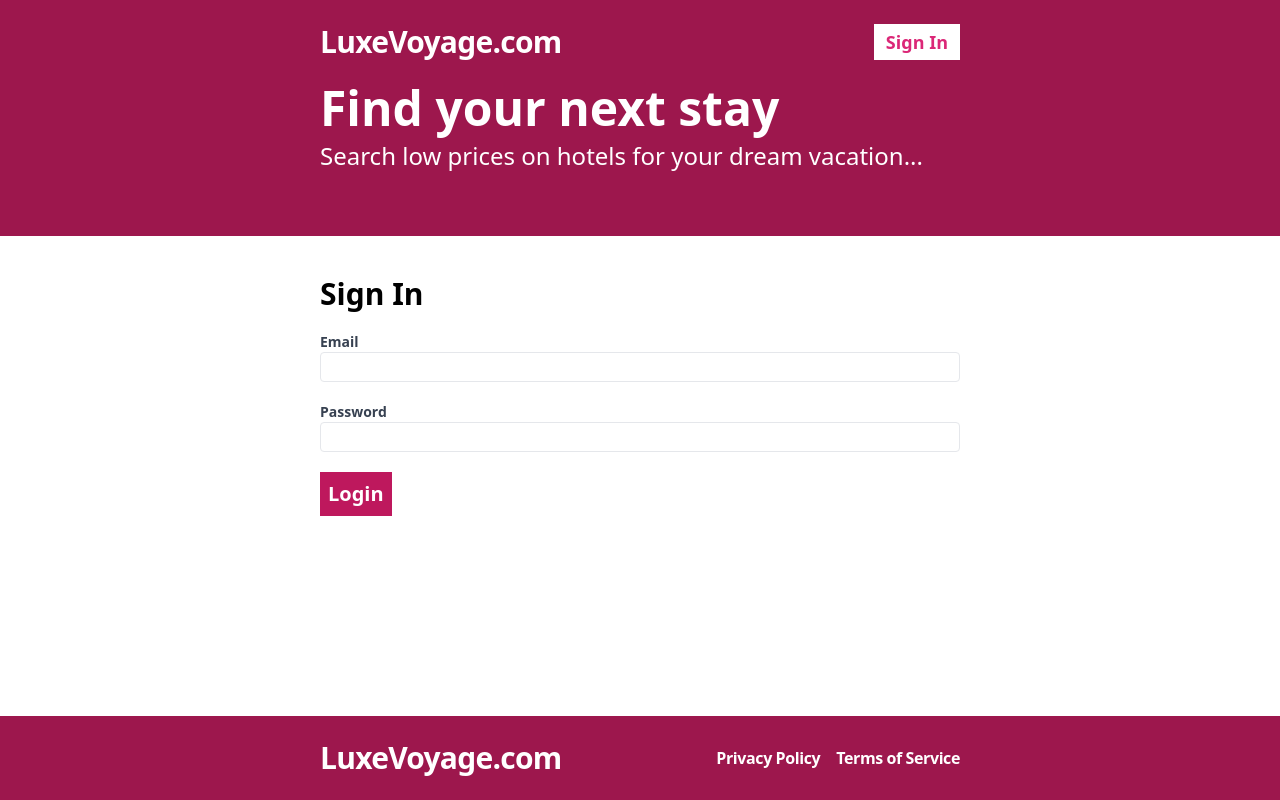
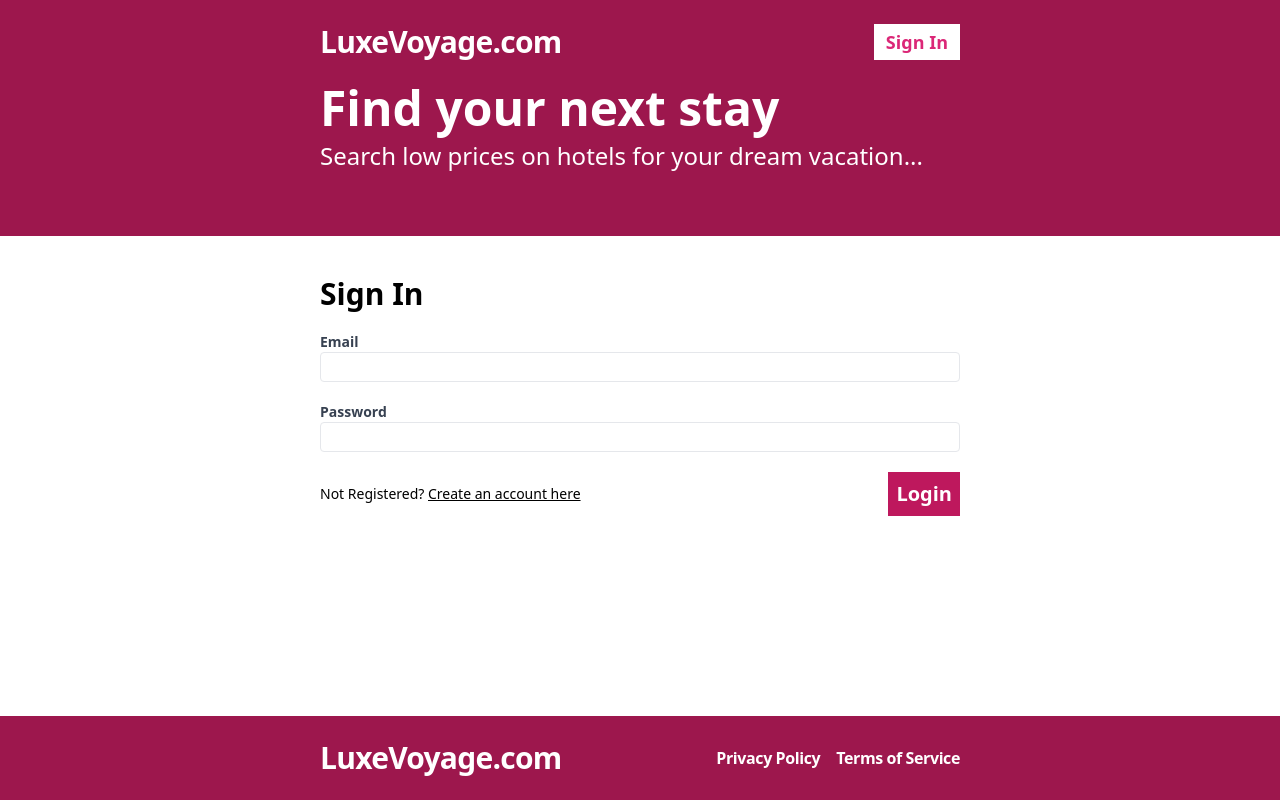
Before and after one commit to SangsritiSarkar/LuxeVoyage, a React (Vite) app in the folder frontend/: page /sign-in in a window 1280 px wide. Built offline with nearby package versions, Linux system fonts and the light colour scheme; no server answers.

Commit message:
modified frontend to navigate

```diff
--- a/frontend/src/components/Header.tsx
+++ b/frontend/src/components/Header.tsx
@@ -13,8 +13,8 @@
                 <span className="flex  space-x-2 items-center">
                     {isLoggedIn ? (
                         <>
-                            <Link to="/my-bookings">My Bookings</Link>
-                            <Link to="/my-hotels">My Hotels</Link>
+                            <Link className="flex items-center text-white px-2 py-2 font-bold hover:bg-pink-600" to="/my-bookings">My Bookings</Link>
+                            <Link className="flex items-center text-white px-2 py-2 font-bold hover:bg-pink-600" to="/my-hotels">My Hotels</Link>
                             <SignOutButton />
                         </>
                         ): (
--- a/frontend/src/pages/SignIn.tsx
+++ b/frontend/src/pages/SignIn.tsx
@@ -3,6 +3,7 @@
 import * as apiClient from "../api-client";
 import { useAppContext } from "../contexts/AppContext";
 import { useNavigate } from "react-router-dom";
+import { Link } from "react-router-dom";
 
 export type SignInFormData = {
     email: string;
@@ -75,7 +76,13 @@
                     <span className="text-red-500">{errors.password.message}</span>
                 )}
             </label>
-            <span>
+            <span className="flex items-center justify-between">
+                <span className="text-sm">
+                    Not Registered?{" "}
+                    <Link className="underline" to="/register">
+                        Create an account here
+                    </Link>
+                </span>
                 <button
                     type="submit"
                     className="bg-pink-700 text-white p-2 font-bold hover:bg-pink-500 text-xl"
```
